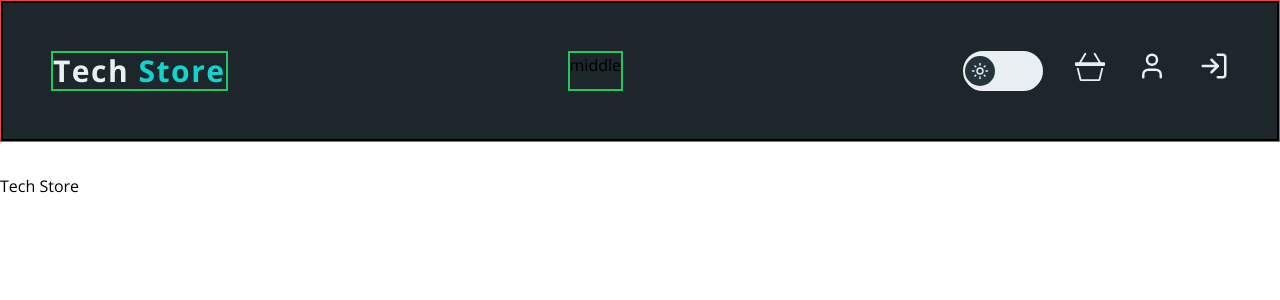
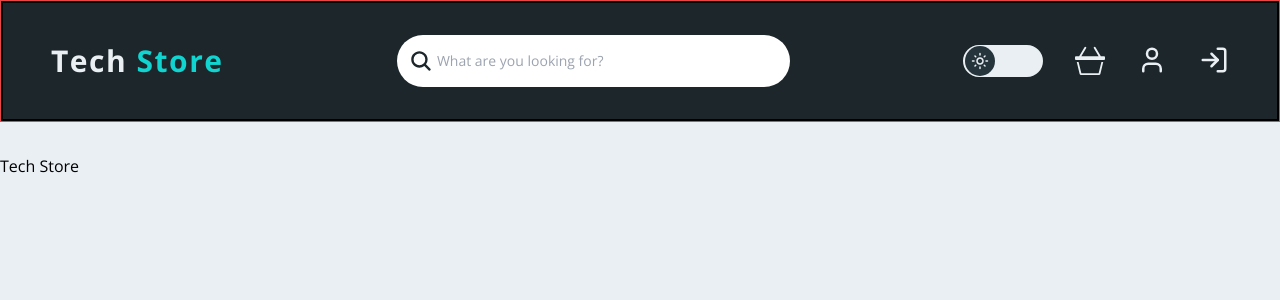
Before and after one commit to hakankaraahmet/tech-store-frontend, a Next.js app: page / in a window 1280 px wide. Shown: the top 300 px of the page. Built offline with nearby package versions, Linux system fonts and the light colour scheme.

Commit message:
navbar and Sidebar

```diff
--- a/src/app/globals.css
+++ b/src/app/globals.css
@@ -1,3 +1,10 @@
 @tailwind base;
 @tailwind components;
 @tailwind utilities;
+
+
+/* Removing X at the end of the inputs */
+input[type="search"]::-webkit-search-decoration,
+input[type="search"]::-webkit-search-cancel-button,
+input[type="search"]::-webkit-search-results-button,
+input[type="search"]::-webkit-search-results-decoration { display: none; }
--- a/src/app/layout.tsx
+++ b/src/app/layout.tsx
@@ -21,11 +21,9 @@ export default function RootLayout({
 }) {
   return (
     <html lang="en">
-      <body className={open_sans.className}>
+      <body className={ `bg-secondary-400 dark:bg-primary-300 ${open_sans.className}`}>
         <Navbar />
-        <div>
         <Providers>{children}</Providers>
-        </div>
       </body>
     </html>
   );
--- a/src/components/partials/Navbar.tsx
+++ b/src/components/partials/Navbar.tsx
@@ -7,6 +7,7 @@ import { LuUser } from "react-icons/lu";
 import { BsBasket3 } from "react-icons/bs";
 import { MdOutlineLightMode } from "react-icons/md";
 import { MdNightlightRound } from "react-icons/md";
+import { IoSearch } from "react-icons/io5";
 
 const Navbar = () => {
   const [theme, setTheme] = useState<string>("light");
@@ -28,11 +29,11 @@ const Navbar = () => {
     });
   };
 
-  console.log(theme)
+  console.log(theme);
   return (
     <nav className="border border-red-500  mb-8">
-      <div className="flex justify-between border-2 border-black py-12 px-12 bg-primary-800">
-        <div className="border-2 border-green-500">
+      <div className="flex justify-between items-center border-2 border-black py-8 px-12 bg-primary-800">
+        <div>
           {" "}
           <h1 className="text-secondary-400 font-bold text-3xl tracking-wider">
             {" "}
@@ -40,7 +41,21 @@ const Navbar = () => {
             <span className="text-tertiary">Store</span>
           </h1>{" "}
         </div>
-        <div className="border-2 border-green-500 dark:text-white">middle</div>
+        <div className="dark:text-white w-1/3 ">
+          {/* ---------------------------------------------------------------- */}
+          <form className="relative">
+            <div className="absolute inset-y-0 start-0 flex items-center ps-3 pointer-events-none">
+              <IoSearch className="text-primary-800  text-2xl" />
+            </div>
+            <input
+              type="search"
+              className="block w-full  py-4  ps-10 pe-6 text-sm text-primary-800  rounded-full focus:outline-none"
+              placeholder="What are you looking for?"
+              required
+            />
+          </form>
+          {/* ---------------------------------------------------------------- */}
+        </div>
         <div className="flex gap-x-8">
           <Switcher
             leftIcon={
--- a/src/components/ui/Switcher.tsx
+++ b/src/components/ui/Switcher.tsx
@@ -18,7 +18,7 @@ const Switcher = ({ leftIcon, rightIcon, onClick }: ISwitcher) => {
       }}
       className={`${
         position ? "bg-primary-800" : "bg-secondary-400"
-      } border-2 border-secondary-400  w-20 rounded-full relative cursor-pointer`}
+      } border-2 border-secondary-400  w-20 rounded-full relative h-8 cursor-pointer`}
     >
       <span
         className={`${
--- a/src/components/ui/Tooltip.tsx
+++ b/src/components/ui/Tooltip.tsx
@@ -8,7 +8,7 @@ const Tooltip = ({ children, message }: ITooltips) => {
     <div className="group relative flex">
       {children}
       <span
-        className={`capitalize max-w-xs min-w-16  absolute top-10 scale-0 transition-all rounded bg-primary-800 border border-secondary-400 p-[2px] text-sm text-secondary-400 group-hover:scale-100`}
+        className={`capitalize max-w-xs min-w-16  absolute top-10 scale-0 transition-all rounded bg-primary-800 border border-secondary-400 p-1 text-sm text-secondary-400 group-hover:scale-100`}
       >
         {message}
       </span>
```
